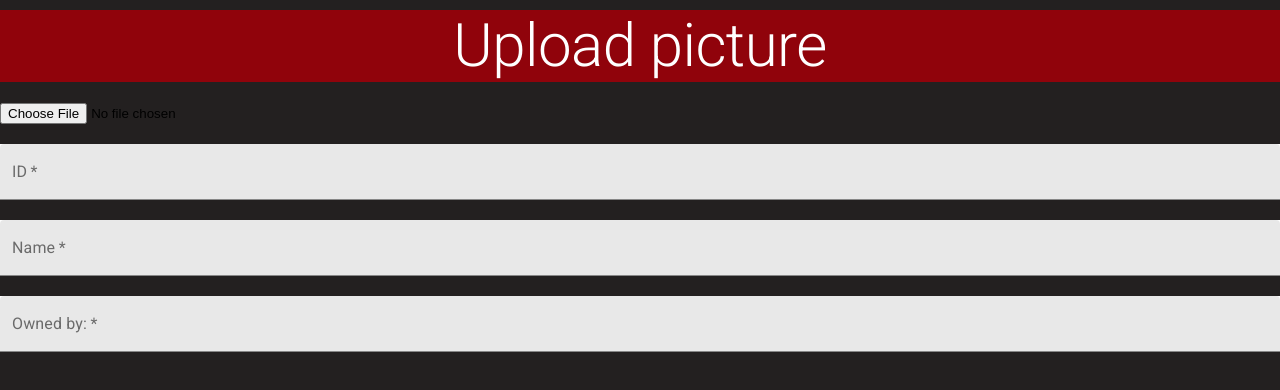
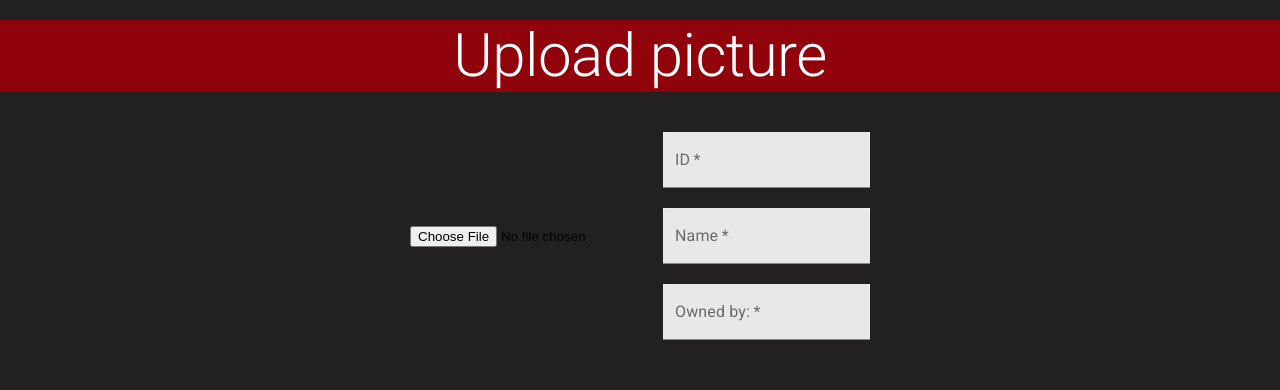
Before and after one commit to aditya-parab/SLAC-inventory-app, a React (Create React App) app: page /addnewdevice in a window 1280 px wide. Shown: the top 390 px of the page. Built offline with nearby package versions, Linux system fonts and the light colour scheme.

Commit message:
improved layout of addNewDevice and ImageUpload component

```diff
--- a/src/AddNewDevice.js
+++ b/src/AddNewDevice.js
@@ -3,6 +3,7 @@ import { Button } from "@material-ui/core";
 import { makeStyles } from "@material-ui/core/styles";
 import { Typography } from "@material-ui/core";
 import ImageUpload from "./ImageUpload";
+import {Grid} from "@material-ui/core";
 
 
 const useStyle = makeStyles({
@@ -10,7 +11,8 @@ const useStyle = makeStyles({
         marginTop: 20,
         marginBottom: 20,
         display: "block",
-        backgroundColor:"white"
+        backgroundColor: "white",
+        textAlign:"center"
     },
     btn : {
       marginTop: 10,
@@ -18,7 +20,11 @@ const useStyle = makeStyles({
       color:"white",
         background: '#90030B',
       textAlign:"center"
-    }
+    },
+        container: {
+    marginTop: 10,
+      textAlign:"center"
+    },
 })
 
 
@@ -26,18 +32,33 @@ const AddNewDevice = () => {
 const classes = useStyle()
     return (
         <div>
-            <Typography className={classes.btn} variant="h2" >Upload picture</Typography>
+            <Grid container className={classes.container}>
+
+                <Grid item md={12}>
+<Typography className={classes.btn} variant="h2" >Upload picture</Typography>
+                </Grid>
+
 
                {/* <Button className={classes.btn} variant="contained" color="secondary" onClick={onScanFile}>Scan Qr Code</Button> */}
+                <Grid item md={12}>
+
+                </Grid>
 
 
-<ImageUpload/>
-            <form noValidate autoComplete="off">
+
+                <Grid item md={12} style={{ display: "flex", alignItems: "center", justifyContent: "center" }}>
+                    <ImageUpload/>
+
+            <form noValidate autoComplete="off" style={{maxWidth:"500px"}}>
                 <TextField className={classes.field} label="ID" variant="filled" fullWidth required></TextField>
                 <TextField className={classes.field} label="Name" variant="filled" fullWidth required></TextField>
                  <TextField className={classes.field} label="Owned by:" variant="filled" fullWidth required></TextField>
             </form>
+                </Grid>
 
+
+
+            </Grid>
 
         </div>
      );
--- a/src/ImageUpload.js
+++ b/src/ImageUpload.js
@@ -1,22 +1,43 @@
+import { useState } from 'react'
+
 const React = require('react')
+
 class ImageUpload extends React.Component {
+
   constructor(props){
     super(props)
     this.state = {
       file: null
     }
-    this.handleChange = this.handleChange.bind(this)
+      this.handleChange = this.handleChange.bind(this)
+      this.someWords = this.someWords.bind(this)
   }
   handleChange(event) {
     this.setState({
       file: URL.createObjectURL(event.target.files[0])
     })
-  }
-  render() {
-    return (
-      <div>
-        <input type="file" onChange={this.handleChange}/>
-        <img src={this.state.file}/>
+    }
+
+
+
+    someWords(){
+    if (this.state.file) {
+        return <h3 style={{color:"white", marginRight:"10px"}}>This is the image you uploaded.</h3>
+    }
+}
+
+    render() {
+
+      return (
+
+
+          <div>
+
+        <input type="file" style={{display: this.state.file ? "none" : ""}} onChange={this.handleChange}/>
+
+
+              <img style={{ maxWidth: "250px" }} src={this.state.file} />
+                {this.someWords()}
       </div>
     );
   }
```
Also changed, not shown: 1 other file (tests, documents, lock files or other folders).
